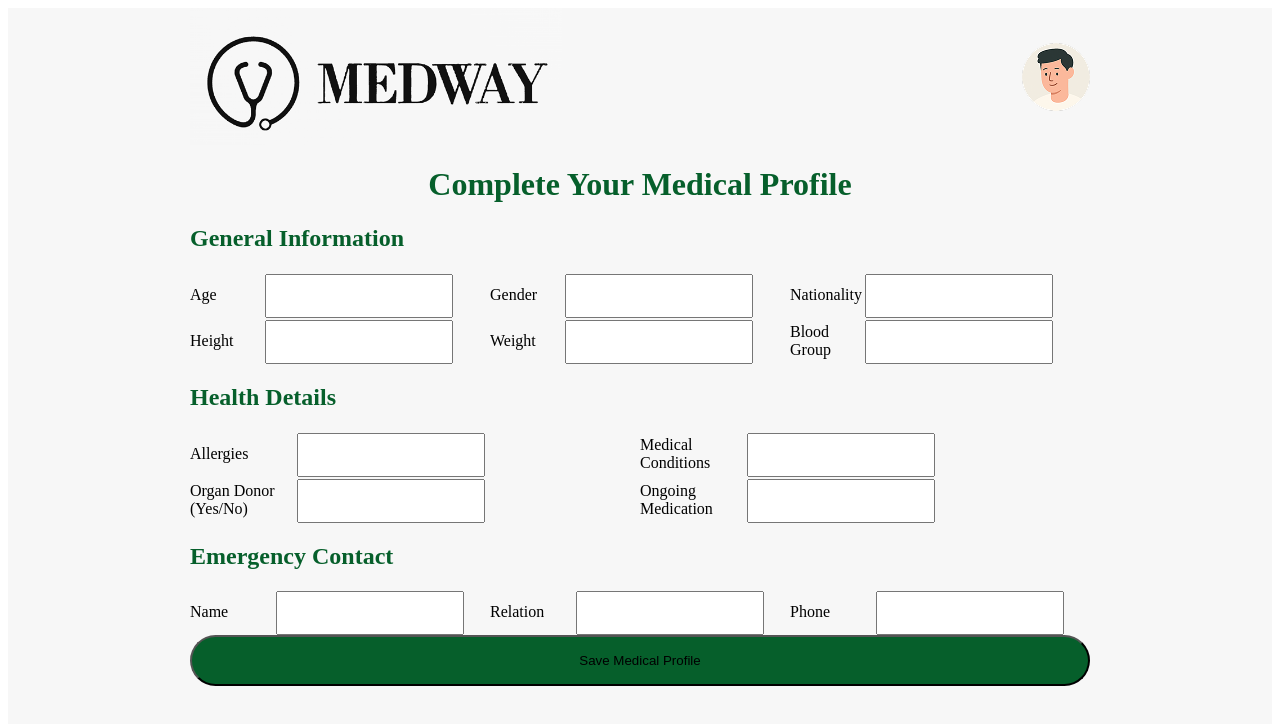
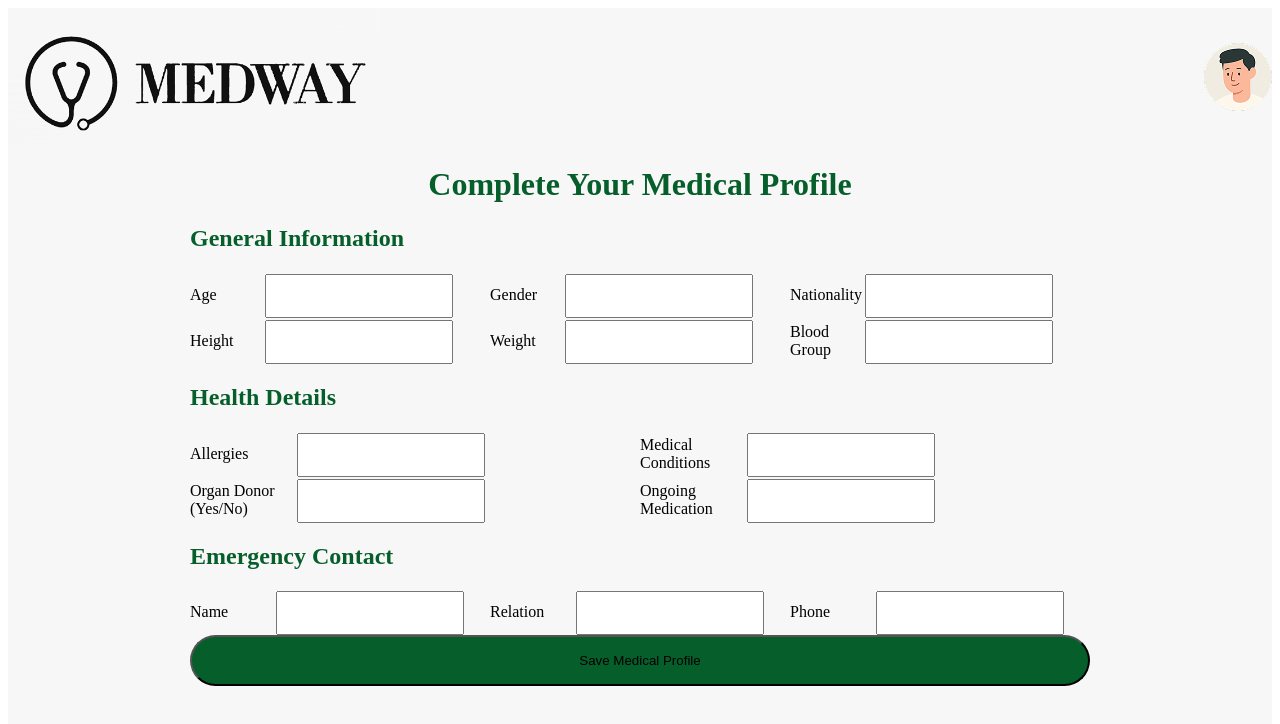
Before and after one commit to Advk2k4/medway, a React (Vite) app in the folder frontend/: page /medical-profile in a window 1280 px wide. Shown: the top 724 px of the page. Built offline with nearby package versions, Linux system fonts and the light colour scheme; no server answers.

Commit message:
FDeleted and reinstalled packages

```diff
--- a/frontend/src/pages/MedicalProfile.jsx
+++ b/frontend/src/pages/MedicalProfile.jsx
@@ -37,7 +37,7 @@
   return (
     <div className="min-h-screen bg-[#F7F7F7] py-8">
       {/* Header */}
-      <div className="flex justify-between items-center mb-6 max-w-[900px] mx-auto">
+      <div className="flex justify-between items-center mb-6 px-4">
         <img src="logo.png" alt="Medway Logo" className="w-[372px] h-[137px]" />
         <img src="avatar.png" alt="Profile" className="h-[68px] w-[68px] rounded-full" />
       </div>
```
Also changed, not shown: 2 other files (tests, documents, lock files or other folders).
